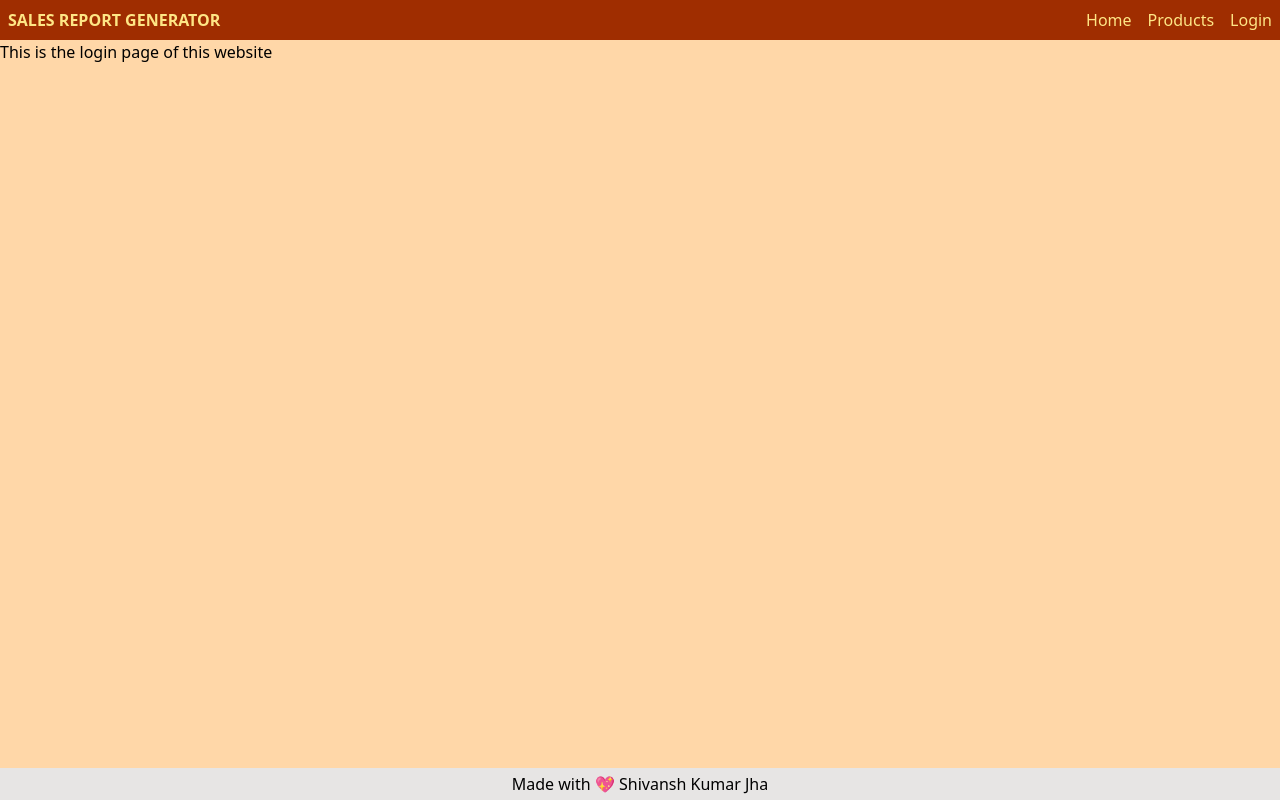
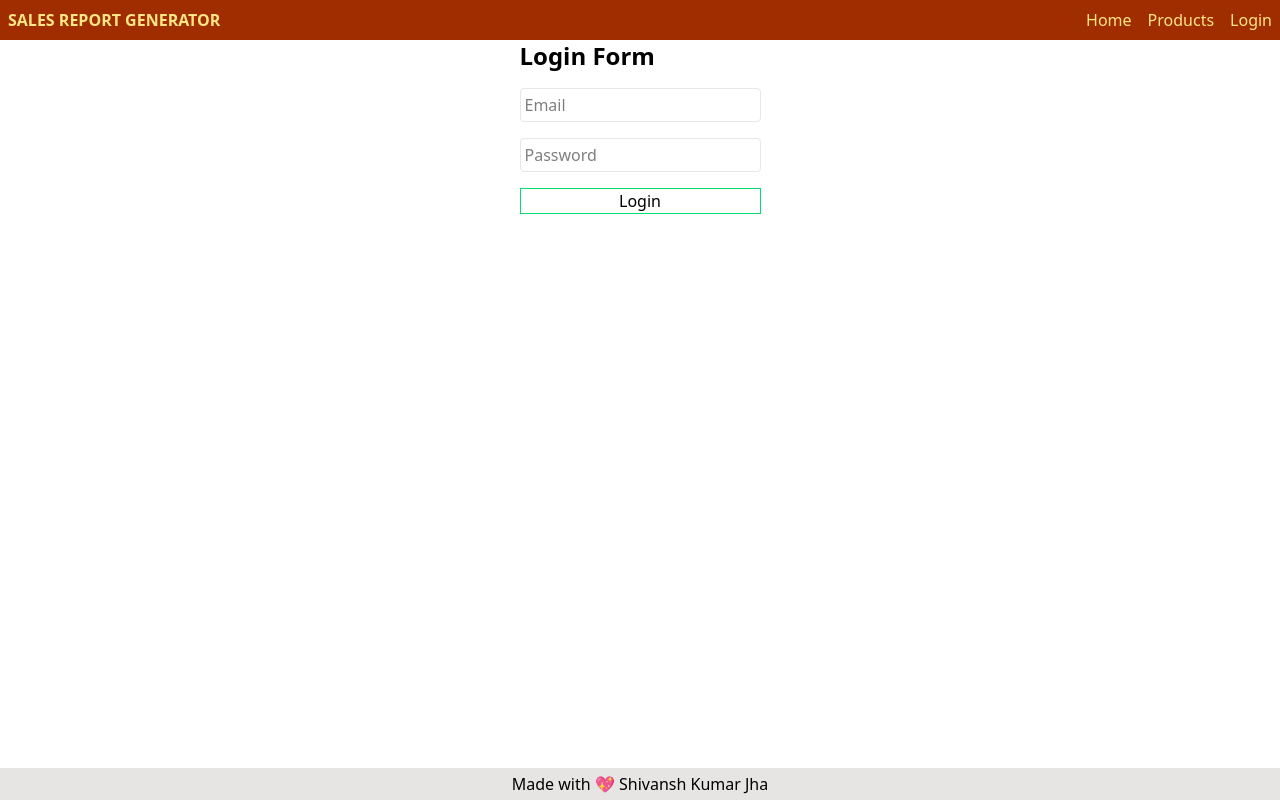
Before and after one commit to ShivanshKumarJha/SaleSmart, a React (Vite) app in the folder frontend/: page /login in a window 1280 px wide. Built offline with nearby package versions, Linux system fonts and the light colour scheme.

Commit message:
Optimise the authentication flow

```diff
--- /dev/null
+++ b/frontend/src/components/LoginForm.jsx
@@ -0,0 +1,52 @@
+import React, {useEffect, useState} from 'react';
+import {useLogin} from "../hooks/useLogin.jsx";
+import {useAuth} from "../hooks/useAuth.jsx";
+import {useNavigate} from "react-router-dom";
+
+const LoginForm = () => {
+    const [email, setEmail] = useState('');
+    const [password, setPassword] = useState('');
+
+    const {login, isLoading, error} = useLogin();
+    const {isAuthenticated} = useAuth();
+    const navigate = useNavigate();
+
+    async function handleSubmit(e) {
+        e.preventDefault()
+        if (!email || !password) return;
+        await login(email, password);
+    }
+
+    useEffect(
+        () => {
+            if (isAuthenticated) {
+                navigate('/app');
+            }
+        },
+        [isAuthenticated, navigate],
+        {replace: true}
+    );
+
+    return (
+        <form className='flex flex-col justify-center gap-4' method='POST' onSubmit={handleSubmit}>
+            <h1 className='text-2xl font-bold'>Login Form</h1>
+
+            <input type='text' name='email' placeholder='Email' value={email}
+                   onChange={(e) => setEmail(e.target.value)}
+                   className='border border-gray-200 rounded-sm p-1 text-black'/>
+
+            <input type='password' name='password' placeholder='Password' value={password}
+                   onChange={(e) => setPassword(e.target.value)}
+                   className='border border-gray-200 rounded-sm p-1'/>
+
+            <button type='submit' disabled={isLoading} className='border border-green-400 cursor-pointer'>
+                Login
+            </button>
+
+            {error && <p>Some Error occurred!</p>}
+        </form>
+
+    );
+};
+
+export default LoginForm;
--- /dev/null
+++ b/frontend/src/constants/BASE_URL.js
@@ -0,0 +1 @@
+export default 'http://localhost:8000'
--- a/frontend/src/contexts/AuthContext.jsx
+++ b/frontend/src/contexts/AuthContext.jsx
@@ -2,6 +2,7 @@ import {createContext, useEffect, useReducer} from "react";
 
 const initialState = {
     user: null,
+    isAuthenticated: false
 }
 
 /* 1. CREATING CONTEXT */
--- a/frontend/src/hooks/useLogin.jsx
+++ b/frontend/src/hooks/useLogin.jsx
@@ -1,11 +1,11 @@
-import {useContext, useState} from "react";
-import {AuthContext} from "../contexts/AuthContext.jsx";
+import {useState} from "react";
+import BASE_URL from "../constants/BASE_URL.js";
+import {useAuth} from "./useAuth.jsx";
 
 export const useLogin = () => {
     const [error, setError] = useState(null);
     const [isLoading, setIsLoading] = useState(null);
-    const {dispatch} = useContext(AuthContext);
-    const BASE_URL = 'http://localhost:6000/';
+    const {dispatch} = useAuth();
 
     const login = async (email, password) => {
         setIsLoading(true);
--- a/frontend/src/hooks/useSignup.jsx
+++ b/frontend/src/hooks/useSignup.jsx
@@ -1,11 +1,11 @@
 import {useContext, useState} from "react";
 import {AuthContext} from "../contexts/AuthContext.jsx";
+import BASE_URL from "../constants/BASE_URL.js";
 
 export const useSignup = () => {
     const [error, setError] = useState(null);
     const [isLoading, setIsLoading] = useState(null);
     const {dispatch} = useContext(AuthContext);
-    const BASE_URL = 'http://localhost:6000/';
 
     const signup = async (name, email, password, confirm_password, image) => {
         setIsLoading(true);
--- a/frontend/src/main.jsx
+++ b/frontend/src/main.jsx
@@ -2,9 +2,12 @@ import {StrictMode} from 'react'
 import {createRoot} from 'react-dom/client'
 import App from './App.jsx'
 import './index.css'
+import {AuthProvider} from "./contexts/AuthContext.jsx";
 
 createRoot(document.getElementById('root')).render(
     <StrictMode>
-        <App/>
+        <AuthProvider>
+            <App/>
+        </AuthProvider>
     </StrictMode>,
 )
--- a/frontend/src/pages/Login.jsx
+++ b/frontend/src/pages/Login.jsx
@@ -1,14 +1,15 @@
 import React from 'react';
 import PageNav from "../components/PageNav.jsx";
 import Footer from "../components/Footer.jsx";
+import LoginForm from "../components/LoginForm.jsx";
 
 const Login = () => {
     return (
         <div className='flex flex-col justify-center h-screen'>
             <PageNav/>
-            <main className='bg-orange-200 flex grow'>
-                This is the login page of this website
-            </main>
+            <div className='flex items-start justify-center gap-4 grow'>
+                <LoginForm/>
+            </div>
             <Footer/>
         </div>
     );
```
